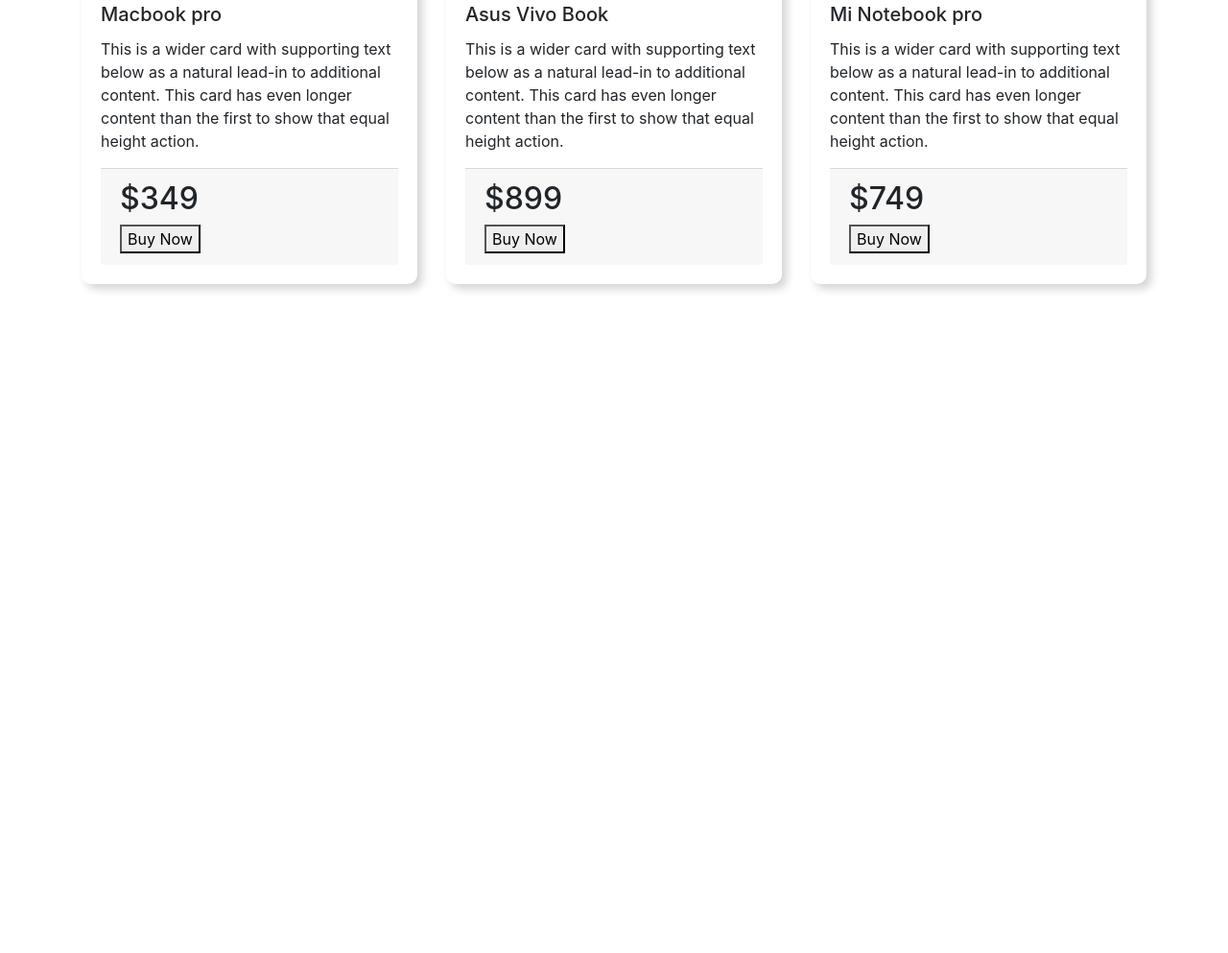
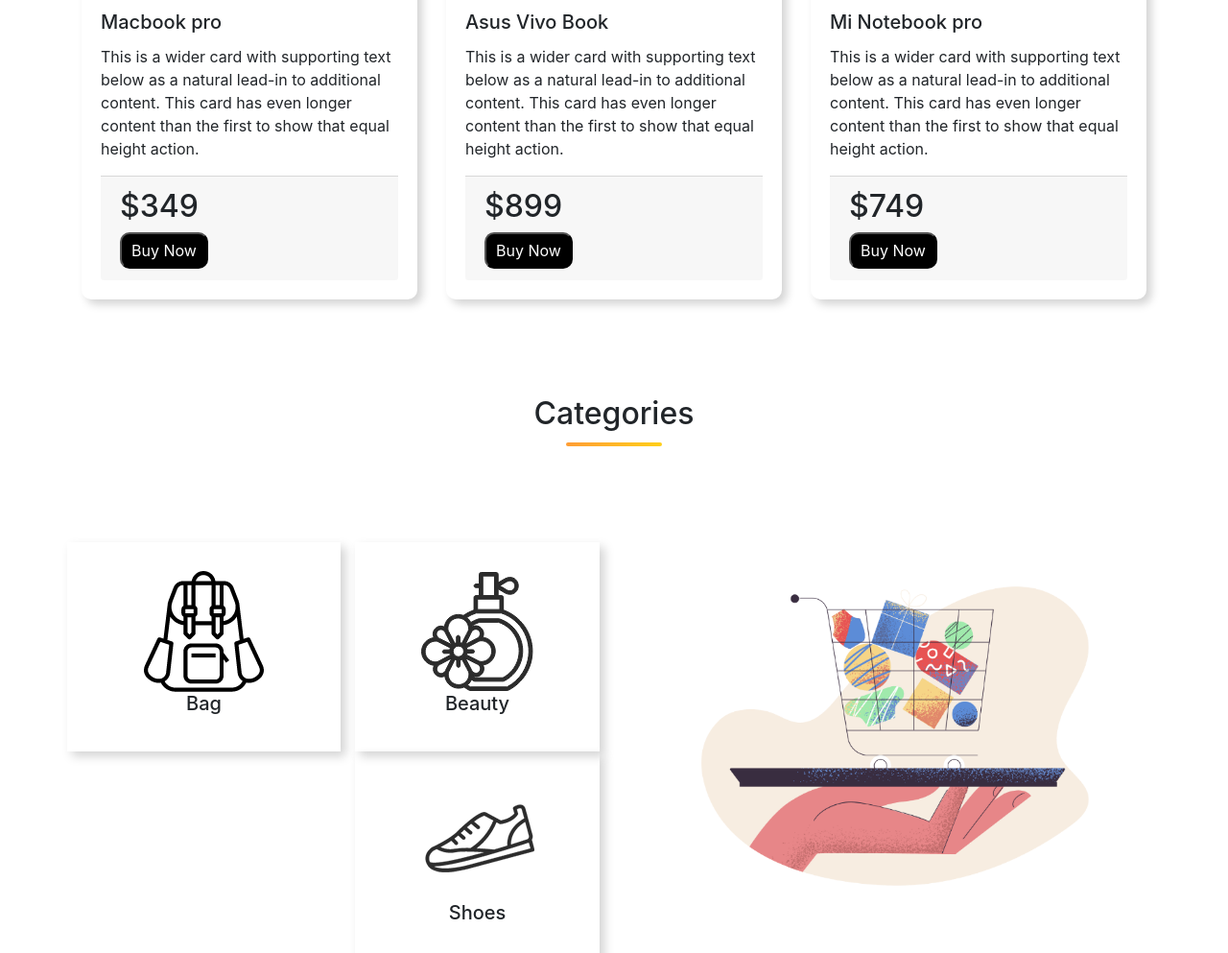
Before and after one commit to coderrafiul/hot-gadgets, a plain HTML site: page index.html in a window 1280 px wide. Shown: the part 1807-2800 px from the top of the page at 96% size. Before the commit the page ends 2153 px from the top, so only its background shows below. Drawn offline with nearby package versions, Linux system fonts and the light colour scheme.

Commit message:
upto categoty

```diff
--- a/index.html
+++ b/index.html
@@ -95,7 +95,10 @@
     </div>
 
     <div class="container" id="smartphone">
+      <div class="heading d-flex justify-content-between">
         <h2>Smartphone</h2>
+        <h2 class="see">See All</h2>
+      </div>
         <div class="card-deck">
             <div class="card">
               <img src="images/phone/phone-1.png" class="card-img-top" alt="...">
@@ -140,7 +143,11 @@
     </div>
 
     <div class="container" id="laptop">
-        <h2>Smartphone</h2>
+
+        <div class="heading d-flex justify-content-between">
+          <h2>Laptop</h2>
+          <h2 class="see">See All</h2>
+        </div>
         <div class="card-deck">
             <div class="card">
               <img src="images/laptop/product-1.png" class="card-img-top" alt="...">
@@ -184,6 +191,47 @@
           </div>
     </div>
 
+    <div class="container">
+        <div>
+          <h2 class="category">Categories</h2>
+        </div>
+        <div class="row">
+          <div class="col-md-3  cat1">
+            <div class="d-flex align-items-center  flex-column">
+              <img src="images/Categories/bag.png" alt="">
+            <h5>Bag</h5>
+            </div>
+
+          </div>
+
+          <div class="col-md-3">
+
+           <div class="d-flex align-items-center flex-column  cat2">
+            <img src="images/Categories/perfume.png" alt="">
+            <h5>Beauty</h5>
+           </div>
+
+
+
+           <div class="d-flex align-items-center flex-column cat3">
+            <img src="images/Categories/shoe.png" alt="">
+            <h5>Shoes</h5>
+           </div>
+
+
+
+
+
+          </div>
+          <div class="col-md-6 cat4">
+            <img src="images/Categories/pale-order.png" alt="">
+          </div>
+        </div>
+
+
+
+    </div>
+
 
     <script src="https://code.jquery.com/jquery-3.4.1.slim.min.js" integrity="sha384-J6qa4849blE2+poT4WnyKhv5vZF5SrPo0iEjwBvKU7imGFAV0wwj1yYfoRSJoZ+n" crossorigin="anonymous"></script>
     <script src="https://cdn.jsdelivr.net/npm/popper.js@1.16.0/dist/umd/popper.min.js" integrity="sha384-Q6E9RHvbIyZFJoft+2mJbHaEWldlvI9IOYy5n3zV9zzTtmI3UksdQRVvoxMfooAo" crossorigin="anonymous"></script>
--- a/style.css
+++ b/style.css
@@ -8,8 +8,64 @@
     background-position: center;
 }
 
+.carousel-indicators li{
+    border: none;
+    background-color: #CECECE;
+    width: 15px;
+    height: 10px;
+    border-radius: 10px;
+
+}
+
+.carousel-indicators li.active{
+    width: 30px;
+    background: linear-gradient(140deg, #FF9C35 0%, #FFD019 100%);
+    border-radius: 20px;
+}
+
+
 .card{
     border: none;
     box-shadow: 5px 5px 10px lightgray;
     border-radius: 10px;
 }
+
+.buy-now-button{
+    color: white;
+    background-color: black;
+    padding: 5px 10px;
+    border-radius: 10px;
+}
+
+.see{
+    color: coral;
+}
+
+.cat1, .cat2, .cat3{
+    text-align: center;
+    box-shadow: 5px 5px 10px lightgrey;
+    padding: 30px 20px;
+    height: 50%;
+    width: auto;
+}
+
+.cat4 img{
+    width: 100%;
+}
+
+.category{
+    margin-top: 100px;
+    text-align: center;
+
+}
+.category::after{
+    content: "";
+    display: block;
+    height: 4px;
+    width: 100px;
+    border-radius: 2px;
+    background: linear-gradient(140deg, #FF9C35 0%, #FFD019 100%);
+    margin: auto;
+    margin-top: 10px;
+    margin-bottom: 100px;
+}
```
